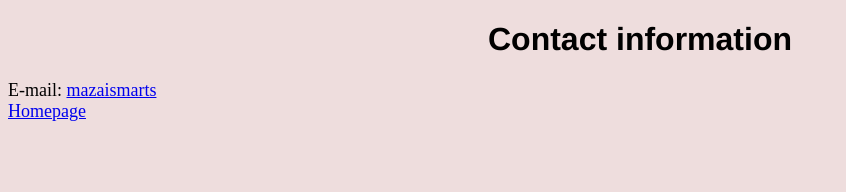
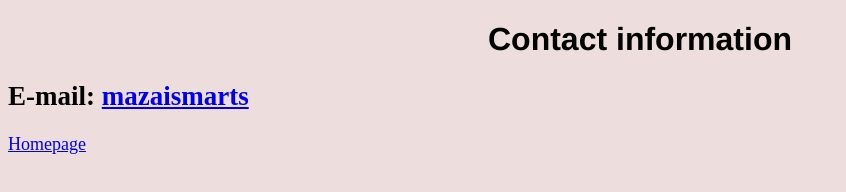
Before and after one commit to Ruta-B/croissant-responsive, a plain HTML site: page contact.html in a window 1280 px wide. Shown: the whole page, without its empty margins (0-846 px from the left). Drawn offline with Linux system fonts and the light colour scheme.

Commit message:
Update contact.html

```diff
--- a/contact.html
+++ b/contact.html
@@ -12,7 +12,7 @@
     </h1>
    <div>
     <div>
-        E-mail: <a href="mailto:mazaismarts@gmail.com">mazaismarts</a>
+       <h2> E-mail: <a href="mailto:mazaismarts@gmail.com">mazaismarts</a></h2>
      </div>
      <div>
     <a href="index.html">Homepage</a></div>
```
